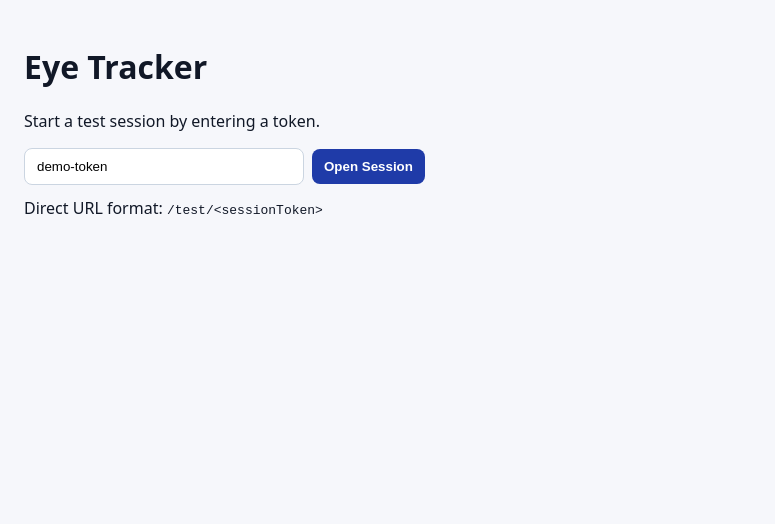
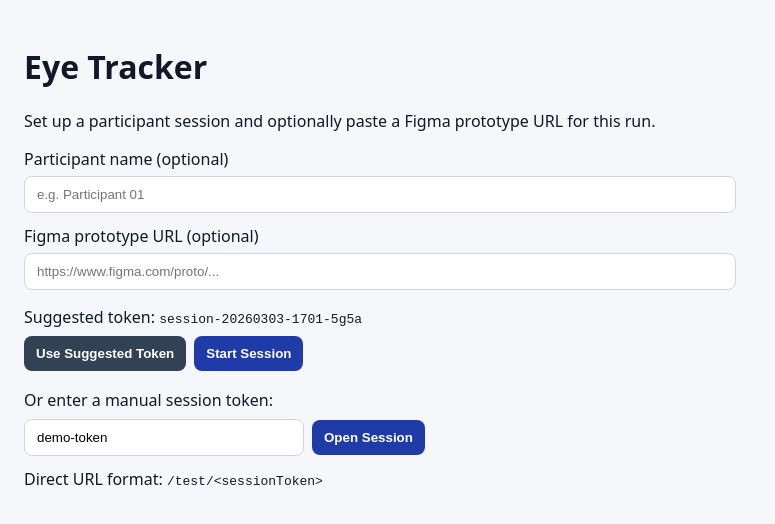
Before and after one commit to andrefantin/eyetracking, a Next.js app: page / in a window 1280 px wide. Shown: the top 524 px of the page, without its empty margins (0-775 px from the left). Built offline with nearby package versions, Linux system fonts and the light colour scheme.

Commit message:
Add files via upload

```diff
--- a/app/page.tsx
+++ b/app/page.tsx
@@ -1,23 +1,140 @@
 "use client";
 
-import { useState } from "react";
+import { useMemo, useState } from "react";
 import { useRouter } from "next/navigation";
+
+const figmaUrlPattern = /^https:\/\/(www\.)?figma\.com\/proto\/.+/i;
+
+function makeSessionToken(participant: string): string {
+  const base = participant
+    .trim()
+    .toLowerCase()
+    .replace(/[^a-z0-9]+/g, "-")
+    .replace(/^-+|-+$/g, "");
+  const now = new Date();
+  const stamp = `${now.getFullYear()}${String(now.getMonth() + 1).padStart(2, "0")}${String(
+    now.getDate()
+  ).padStart(2, "0")}-${String(now.getHours()).padStart(2, "0")}${String(now.getMinutes()).padStart(2, "0")}`;
+  const rand = Math.random().toString(36).slice(2, 6);
+  return `${base || "session"}-${stamp}-${rand}`;
+}
 
 export default function HomePage() {
   const router = useRouter();
+  const [participant, setParticipant] = useState("");
+  const [figmaUrl, setFigmaUrl] = useState("");
   const [token, setToken] = useState("demo-token");
+  const [error, setError] = useState<string | null>(null);
 
-  const openSession = () => {
+  const generatedToken = useMemo(() => makeSessionToken(participant), [participant]);
+
+  const openSession = (useGeneratedToken: boolean) => {
+    const chosenToken = (useGeneratedToken ? generatedToken : token).trim();
+    const trimmedFigmaUrl = figmaUrl.trim();
+    const trimmedParticipant = participant.trim();
+
+    if (!chosenToken) {
+      setError("Session token is required.");
+      return;
+    }
+
+    if (trimmedFigmaUrl.length > 0 && !figmaUrlPattern.test(trimmedFigmaUrl)) {
+      setError("Please paste a valid Figma prototype URL (https://www.figma.com/proto/...).");
+      return;
+    }
+
+    setError(null);
+    const query = new URLSearchParams();
+    if (trimmedFigmaUrl) query.set("figmaUrl", trimmedFigmaUrl);
+    if (trimmedParticipant) query.set("participant", trimmedParticipant);
+    const queryString = query.toString();
+
+    router.push(`/test/${encodeURIComponent(chosenToken)}${queryString ? `?${queryString}` : ""}`);
+  };
+
+  const fillGeneratedToken = () => {
+    setToken(generatedToken);
+  };
+
+  const openSessionWithManualToken = () => {
     const value = token.trim();
     if (!value) return;
-    router.push(`/test/${encodeURIComponent(value)}`);
+    openSession(false);
   };
 
   return (
-    <main style={{ padding: 24, fontFamily: "ui-sans-serif, system-ui", maxWidth: 720 }}>
+    <main style={{ padding: 24, fontFamily: "ui-sans-serif, system-ui", maxWidth: 760 }}>
       <h1>Eye Tracker</h1>
-      <p>Start a test session by entering a token.</p>
-      <div style={{ display: "flex", gap: 8, alignItems: "center" }}>
+      <p>Set up a participant session and optionally paste a Figma prototype URL for this run.</p>
+
+      <div style={{ display: "grid", gap: 12, marginTop: 16 }}>
+        <label style={{ display: "grid", gap: 6 }}>
+          <span>Participant name (optional)</span>
+          <input
+            value={participant}
+            onChange={(event) => setParticipant(event.target.value)}
+            placeholder="e.g. Participant 01"
+            style={{
+              padding: "10px 12px",
+              borderRadius: 8,
+              border: "1px solid #cbd5e1"
+            }}
+          />
+        </label>
+
+        <label style={{ display: "grid", gap: 6 }}>
+          <span>Figma prototype URL (optional)</span>
+          <input
+            value={figmaUrl}
+            onChange={(event) => setFigmaUrl(event.target.value)}
+            placeholder="https://www.figma.com/proto/..."
+            style={{
+              padding: "10px 12px",
+              borderRadius: 8,
+              border: "1px solid #cbd5e1"
+            }}
+          />
+        </label>
+      </div>
+
+      <div style={{ display: "grid", gap: 8, marginTop: 16 }}>
+        <p style={{ margin: 0 }}>
+          Suggested token: <code>{generatedToken}</code>
+        </p>
+        <div style={{ display: "flex", gap: 8, alignItems: "center", flexWrap: "wrap" }}>
+          <button
+            type="button"
+            onClick={fillGeneratedToken}
+            style={{
+              padding: "10px 12px",
+              borderRadius: 8,
+              border: "none",
+              background: "#334155",
+              color: "white",
+              fontWeight: 600
+            }}
+          >
+            Use Suggested Token
+          </button>
+          <button
+            type="button"
+            onClick={() => openSession(true)}
+            style={{
+              padding: "10px 12px",
+              borderRadius: 8,
+              border: "none",
+              background: "#1f3ba8",
+              color: "white",
+              fontWeight: 600
+            }}
+          >
+            Start Session
+          </button>
+        </div>
+      </div>
+
+      <p style={{ marginTop: 18, marginBottom: 8 }}>Or enter a manual session token:</p>
+      <div style={{ display: "flex", gap: 8, alignItems: "center", flexWrap: "wrap" }}>
         <input
           value={token}
           onChange={(event) => setToken(event.target.value)}
@@ -31,7 +148,7 @@ export default function HomePage() {
         />
         <button
           type="button"
-          onClick={openSession}
+          onClick={openSessionWithManualToken}
           style={{
             padding: "10px 12px",
             borderRadius: 8,
@@ -44,6 +161,7 @@ export default function HomePage() {
           Open Session
         </button>
       </div>
+      {error && <p style={{ color: "#b42318", marginTop: 10 }}>{error}</p>}
       <p style={{ marginTop: 12 }}>
         Direct URL format: <code>/test/&lt;sessionToken&gt;</code>
       </p>
```
Also changed, not shown: app/test/[sessionToken]/page.tsx (+13 -2 lines), 1 other file (tests, documents, lock files or other folders).
